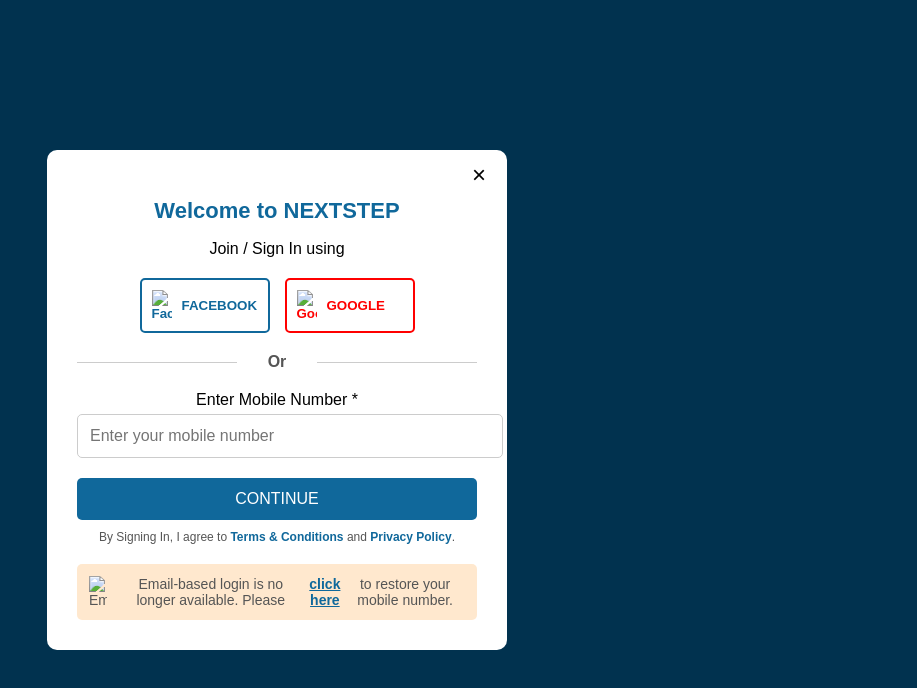
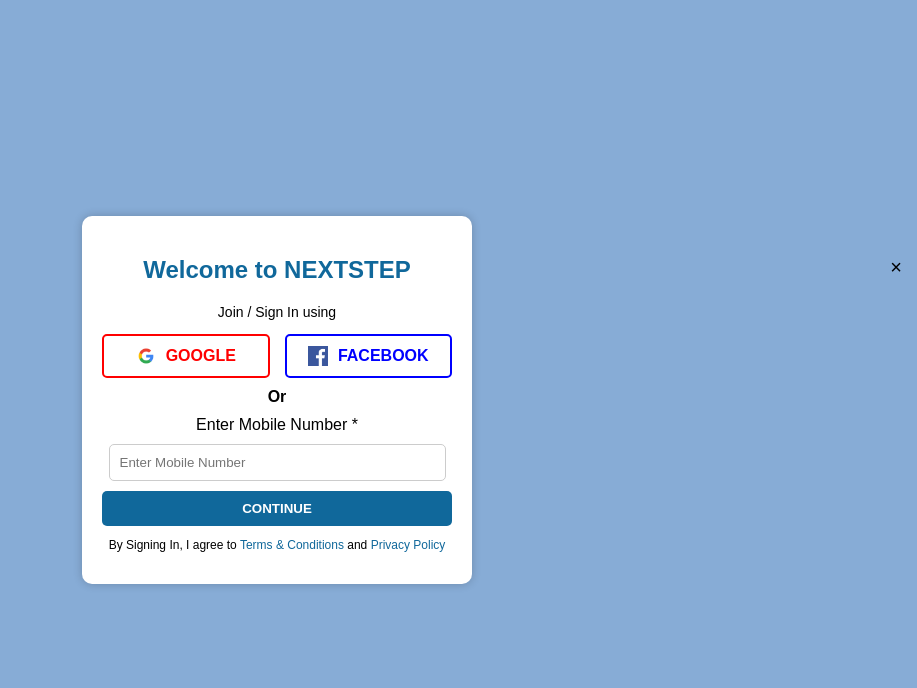
Before and after one commit to theagegupta/NextStep, a website: page NextStep Login Page/loginpage.html in a window 1280 px wide. Shown: the whole page, without its empty margins (363-1280 px from the left). Drawn offline with Linux system fonts and the light colour scheme.

Commit message:
updated the login page

```diff
--- a/NextStep Login Page/loginpage.html
+++ b/NextStep Login Page/loginpage.html
@@ -3,50 +3,50 @@
 <head>
     <meta charset="UTF-8">
     <meta name="viewport" content="width=device-width, initial-scale=1.0">
-    <title>Login - NEXTSTEP</title>
-    <link rel="stylesheet" href="./style.css">
-    <script defer src="./script.js"></script>
+    <title>NextStep - Login</title>
+    <link rel="stylesheet" href="style.css">
 </head>
 <body>
-
-    <!-- Login Modal -->
     <div class="login-container">
         <div class="login-box">
-            <button class="close-btn">&times;</button>
+            <span class="close-btn">&times;</span>
             <h2>Welcome to NEXTSTEP</h2>
             <p>Join / Sign In using</p>
 
-            <div class="social-login">
-                <button class="facebook-btn">
-                    <img src="./facebook-icon.png" alt="Facebook"> FACEBOOK
-                </button>
-                <button class="google-btn">
-                    <img src="./google-icon.png" alt="Google"> GOOGLE
-                </button>
+            <!-- Google Sign-In Button -->
+            <div id="g_id_onload"
+                data-client_id="YOUR_GOOGLE_CLIENT_ID"
+                data-context="signin"
+                data-ux_mode="popup"
+                data-callback="handleGoogleLogin"
+                data-auto_prompt="false">
+            </div>
+            <div class="social-buttons">
+                <div class="google-btn" id="googleBtn">
+                    <img src="images/google-icon.png" alt="Google Icon"> GOOGLE
+                </div>
+
+                <!-- Facebook Sign-In Button -->
+                <div class="facebook-btn" id="facebookBtn">
+                    <img src="images/facebook-icon.png" alt="Facebook Icon"> FACEBOOK
+                </div>
             </div>
 
-            <div class="divider">
-                <span>Or</span>
-            </div>
+            <div class="divider">Or</div>
 
             <label for="mobile">Enter Mobile Number *</label>
-            <input type="text" id="mobile" placeholder="Enter your mobile number">
+            <input type="tel" id="mobile" placeholder="Enter Mobile Number" required>
 
             <button id="continueBtn">CONTINUE</button>
 
             <p class="terms">
-                By Signing In, I agree to
-                <a href="#">Terms & Conditions</a> and
-                <a href="#">Privacy Policy</a>.
+                By Signing In, I agree to <a href="#">Terms & Conditions</a> and <a href="#">Privacy Policy</a>
             </p>
-
-            <div class="email-info">
-                <img src="./email-icon.png" alt="Email">
-                Email-based login is no longer available.
-                Please <a href="#">click here</a> to restore your mobile number.
-            </div>
         </div>
     </div>
 
+    <script src="https://accounts.google.com/gsi/client" async defer></script>
+    <script src="https://connect.facebook.net/en_US/sdk.js"></script>
+    <script src="script.js"></script>
 </body>
 </html>
--- a/NextStep Login Page/script.js
+++ b/NextStep Login Page/script.js
@@ -1,40 +1,64 @@
 document.addEventListener("DOMContentLoaded", function () {
-    const closeBtn = document.querySelector(".close-btn");
+    // Get buttons
+    const googleBtn = document.getElementById("googleBtn");
+    const facebookBtn = document.getElementById("facebookBtn");
     const continueBtn = document.getElementById("continueBtn");
-    const mobileInput = document.getElementById("mobile");
-    const googleBtn = document.querySelector(".google-btn");
-    const facebookBtn = document.querySelector(".facebook-btn");
 
-    // Load saved mobile number
-    if (localStorage.getItem("savedMobile")) {
-        mobileInput.value = localStorage.getItem("savedMobile");
+    // Google Login
+    window.handleGoogleLogin = function (response) {
+        console.log("Google Login Successful!", response);
+        alert("Logged in with Google!");
+        redirectToNextPage();
+    };
+
+    // Facebook Login
+    function checkFacebookLoginState() {
+        FB.getLoginStatus(function (response) {
+            if (response.status === "connected") {
+                alert("Logged in with Facebook!");
+                redirectToNextPage();
+            } else {
+                FB.login(function (response) {
+                    if (response.status === "connected") {
+                        alert("Logged in with Facebook!");
+                        redirectToNextPage();
+                    }
+                }, { scope: "email,public_profile" });
+            }
+        });
     }
 
-    // Close modal
-    closeBtn.addEventListener("click", function () {
-        document.querySelector(".login-container").style.display = "none";
+    // Initialize Facebook SDK
+    window.fbAsyncInit = function () {
+        FB.init({
+            appId: "YOUR_FACEBOOK_APP_ID",
+            cookie: true,
+            xfbml: true,
+            version: "v13.0"
+        });
+    };
+
+    // Google Button Click Event
+    googleBtn.addEventListener("click", function () {
+        google.accounts.id.prompt();
     });
 
-    // Save Mobile Number and Redirect to loginpage1.html
+    // Facebook Button Click Event
+    facebookBtn.addEventListener("click", function () {
+        checkFacebookLoginState();
+    });
+
+    // Continue Button Redirect
     continueBtn.addEventListener("click", function () {
-        const mobileNumber = mobileInput.value.trim();
-
-        if (mobileNumber.length >= 10 && /^[0-9]+$/.test(mobileNumber)) {
-            localStorage.setItem("savedMobile", mobileNumber);
-            alert("Mobile number saved successfully!");
-            window.location.href = "loginpage1.html"; // Redirect to loginpage1.html
+        let mobileNumber = document.getElementById("mobile").value;
+        if (mobileNumber.trim() === "") {
+            alert("Please enter your mobile number!");
         } else {
-            alert("Please enter a valid mobile number!");
+            redirectToNextPage();
         }
     });
 
-    // Redirect to Google Sign-In Page
-    googleBtn.addEventListener("click", function () {
-        window.location.href = "https://accounts.google.com/signin/v2/identifier?service=mail";
-    });
-
-    // Redirect to Facebook Sign-In Page
-    facebookBtn.addEventListener("click", function () {
-        window.location.href = "https://www.facebook.com/login/";
-    });
+    function redirectToNextPage() {
+        window.location.href = "loginpage1.html";
+    }
 });
--- a/NextStep Login Page/style.css
+++ b/NextStep Login Page/style.css
@@ -1,179 +1,116 @@
 /* General Styles */
 body {
     font-family: Arial, sans-serif;
-    background-color: #02659f;
+    margin: 0;
+    padding: 0;
+    background-color: rgba(85, 137, 198, 0.7);
     display: flex;
     justify-content: center;
     align-items: center;
     height: 100vh;
-    margin: 0;
-}
-
-/* Login Container */
-.login-container {
-    position: fixed;
-    top: 0;
-    left: 0;
-    width: 100%;
-    height: 100%;
-    background: rgba(0, 0, 0, 0.5);
-    display: flex;
-    justify-content: center;
-    align-items: center;
 }
 
 /* Login Box */
-.login-box {
+.login-container {
     background: white;
-    padding: 30px;
-    width: 400px;
+    padding: 20px;
     border-radius: 10px;
+    width: 350px;
     text-align: center;
-    position: relative;
+    box-shadow: 0px 0px 10px rgba(0, 0, 0, 0.2);
 }
 
-/* Close Button */
+h2 {
+    color: #10689b;
+}
+
+p {
+    font-size: 14px;
+}
+
 .close-btn {
     position: absolute;
-    top: 10px;
     right: 15px;
-    background: none;
-    border: none;
-    font-size: 24px;
     cursor: pointer;
-}
-
-/* Headings */
-h2 {
-    color: #10689b;
-    font-size: 22px;
-    margin-bottom: 10px;
+    font-size: 20px;
 }
 
 /* Social Login Buttons */
-.social-login {
+.social-buttons {
     display: flex;
     justify-content: center;
     gap: 15px;
-    margin: 20px 0;
+    margin: 10px 0;
 }
 
-.facebook-btn, .google-btn {
+.google-btn, .facebook-btn {
     display: flex;
     align-items: center;
     gap: 10px;
-    border: 2px solid #10689b;
-    background: white;
-    color: #10689b;
     padding: 10px;
+    border-radius: 5px;
+    cursor: pointer;
     font-weight: bold;
-    cursor: pointer;
-    border-radius: 5px;
-    width: 130px;
+    width: 150px;
+    justify-content: center;
 }
 
 .google-btn {
-    border-color: red;
+    background: white;
+    border: 2px solid red;
     color: red;
 }
 
-/* Icons in Buttons */
-.facebook-btn img, .google-btn img {
+.facebook-btn {
+    background: white;
+    border: 2px solid blue;
+    color: blue;
+}
+
+/* Ensure the icons are properly positioned */
+.google-btn img, .facebook-btn img {
     width: 20px;
+    height: 20px;
 }
 
 /* Divider */
 .divider {
-    margin: 20px 0;
-    display: flex;
-    align-items: center;
-}
-
-.divider span {
-    flex: 1;
+    margin: 10px 0;
     text-align: center;
     font-weight: bold;
-    color: #555;
-    position: relative;
-}
-
-.divider span::before,
-.divider span::after {
-    content: "";
-    position: absolute;
-    width: 40%;
-    height: 1px;
-    background: #ccc;
-    top: 50%;
-}
-
-.divider span::before {
-    left: 0;
-}
-
-.divider span::after {
-    right: 0;
 }
 
 /* Input Field */
 input {
-    width: 100%;
-    padding: 12px;
-    margin-top: 5px;
+    width: 90%;
+    padding: 10px;
+    margin: 10px 0;
     border: 1px solid #ccc;
     border-radius: 5px;
-    font-size: 16px;
 }
 
 /* Continue Button */
 #continueBtn {
     width: 100%;
+    padding: 10px;
     background-color: #10689b;
-    padding: 12px;
     color: white;
     border: none;
+    cursor: pointer;
+    font-weight: bold;
     border-radius: 5px;
-    cursor: pointer;
-    font-size: 16px;
-    margin-top: 20px;
-    transition: background 0.3s;
 }
 
 #continueBtn:hover {
-    background-color: #0a4e73;
+    background-color: #08507a;
 }
 
 /* Terms */
 .terms {
     font-size: 12px;
-    margin-top: 10px;
-    color: #555;
 }
 
 .terms a {
     color: #10689b;
     text-decoration: none;
-    font-weight: bold;
 }
-
-/* Email Info Box */
-.email-info {
-    background: rgba(255, 223, 186, 0.7);
-    padding: 12px;
-    margin-top: 20px;
-    border-radius: 5px;
-    display: flex;
-    align-items: center;
-    font-size: 14px;
-    color: #555;
-}
-
-.email-info img {
-    width: 18px;
-    margin-right: 10px;
-}
-
-.email-info a {
-    color: #10689b;
-    font-weight: bold;
-}
```
Also changed, not shown: NextStep Login Page/images/facebook-icon.png (added), NextStep Login Page/images/google-icon.png (added).
